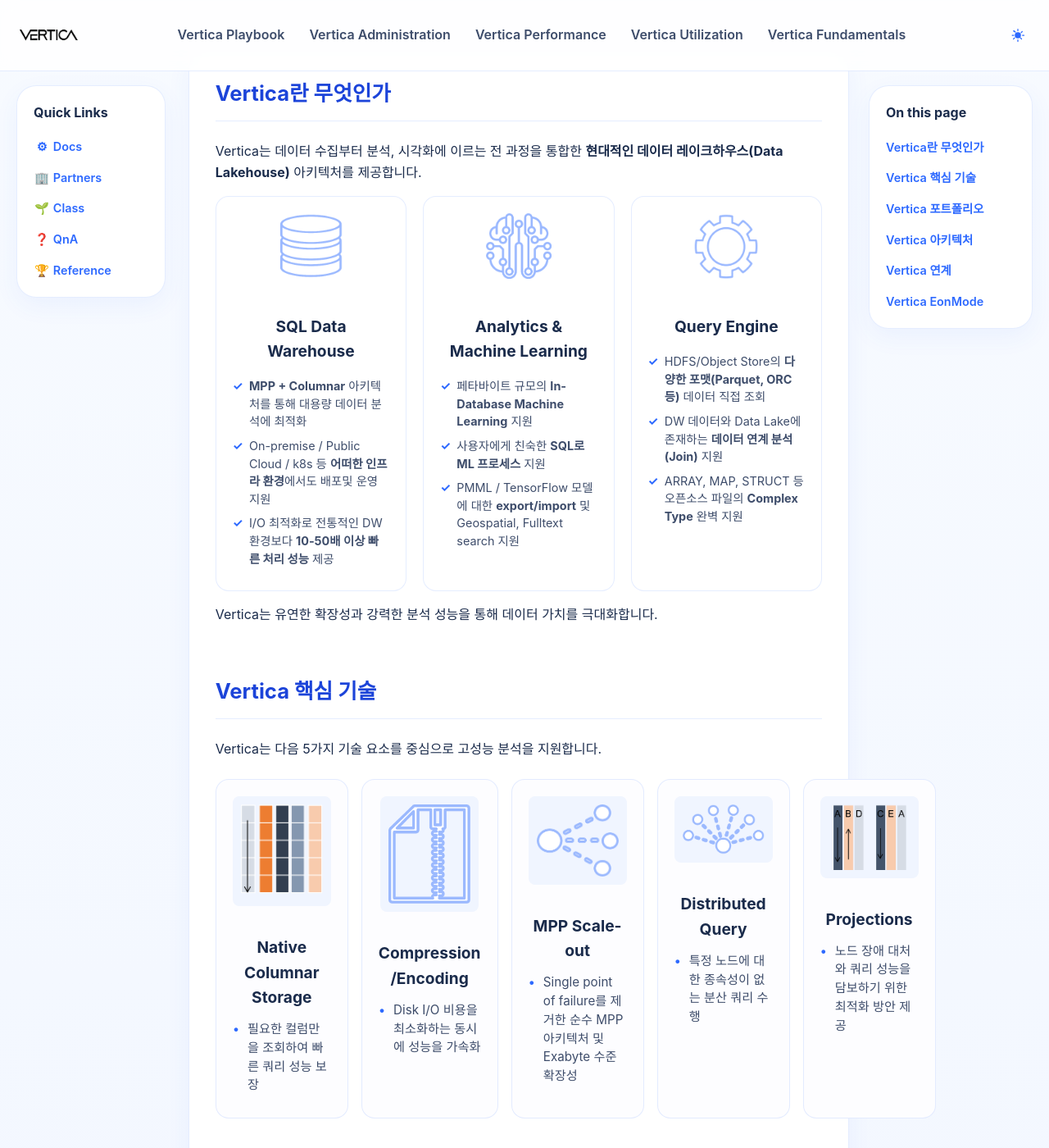
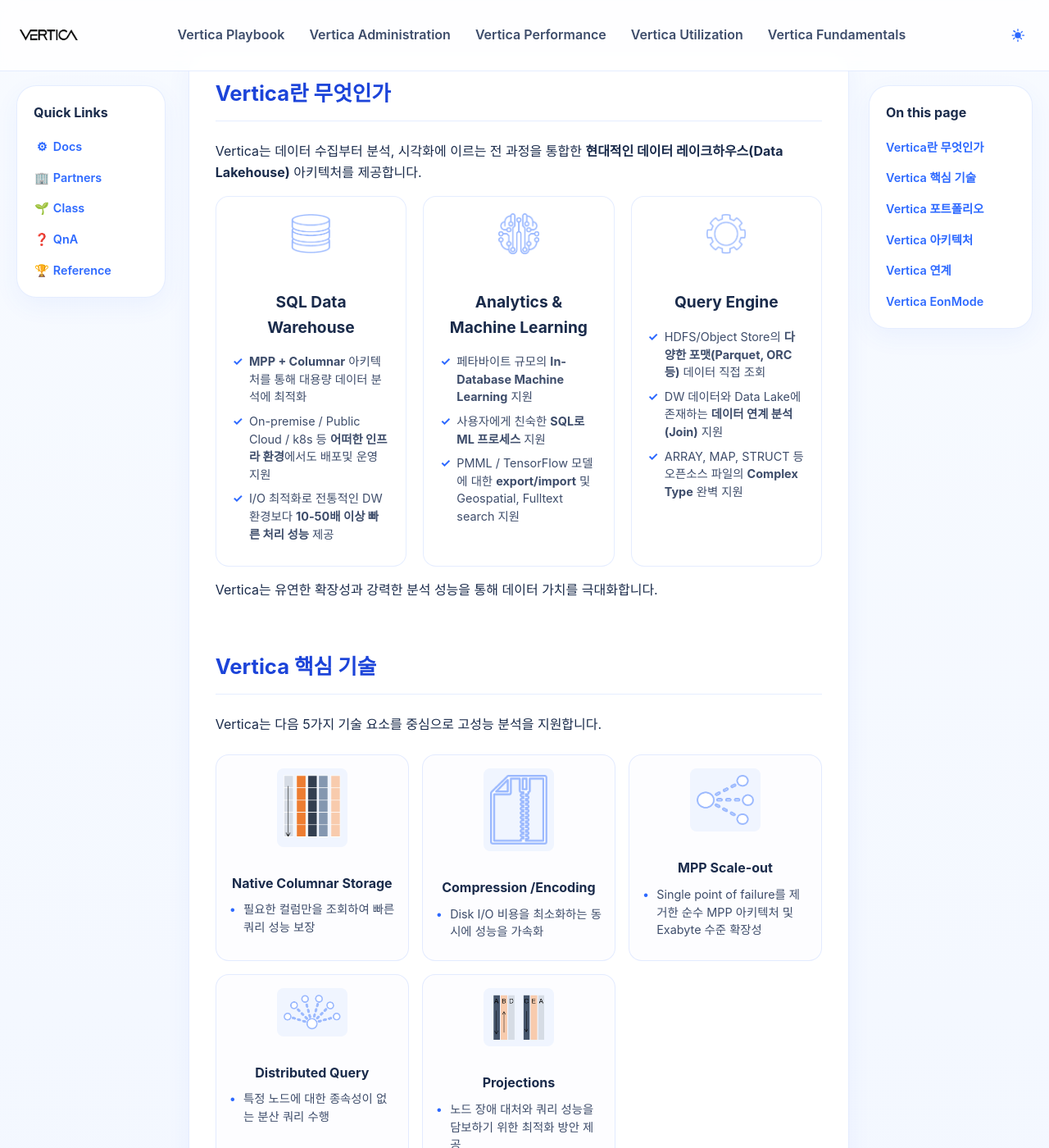
Before and after one commit to JIN0326/vertica_blog, a Jekyll site: the page built from 01playbook.md, in a window 1280 px wide and 1400 px high, scrolled down 337 px. Shown: the whole window at 82% size. Built offline with Jekyll 4.4.1, drawn with Linux system fonts in a browser that asks for light colours.

Commit message:
Update blog content and styling

```diff
--- a/assets/css/style.css
+++ b/assets/css/style.css
@@ -421,7 +421,7 @@
 }
 
 .slide-panel img {
-  max-width: 80px; /* 아이콘 이미지 크기 조정 */
+  max-width: 50px; /* 아이콘 이미지 크기 조정 */
   height: auto;
   border-radius: 8px;
   margin-bottom: 1rem;
@@ -628,7 +628,7 @@
 /* 6.8 Tech Features Grid */
 .tech-features-grid {
   display: grid;
-  grid-template-columns: repeat(5, 1fr);
+  grid-template-columns: repeat(auto-fit, minmax(180px, 1fr)); /* 화면 크기에 맞춰 자동 정렬 */
   gap: 16px;
   margin-top: 1.5rem; /* Maintain original margin */
 }
@@ -637,7 +637,7 @@
   background: #fdfdff; /* Light background, similar to slide-panel */
   border: 1px solid var(--border-color);
   border-radius: 16px;
-  padding: 20px;
+  padding: 16px; /* 내부 여백 축소 */
   text-align: center; /* Center content for icons */
   display: flex;
   flex-direction: column;
@@ -645,17 +645,17 @@
 }
 
 .tech-feature-card img {
-  max-width: 100px; /* Adjust icon size */
+  max-width: 70px; /* 아이콘 크기 축소 */
   height: auto;
   margin-bottom: 1rem;
   background: #f0f5ff; /* Light background for icons */
   border-radius: 8px;
-  padding: 10px; /* Padding around the icon */
+  padding: 8px; /* 아이콘 주변 여백 축소 */
 }
 
 .tech-feature-card h3 {
-  font-size: 1.2rem;
-  margin-bottom: 0.75rem;
+  font-size: 1.0rem; /* 제목 폰트 크기 축소 */
+  margin-bottom: 0.5rem; /* 제목과 내용 간격 축소 */
   color: var(--text);
 }
 
@@ -670,7 +670,7 @@
 .tech-feature-card ul li {
   margin-bottom: 0.5rem;
   color: var(--sub);
-  font-size: 0.95rem;
+  font-size: 0.9rem; /* 내용 폰트 크기 축소 */
   line-height: 1.5;
   position: relative;
   padding-left: 1.2em; /* Space for custom bullet */
```
